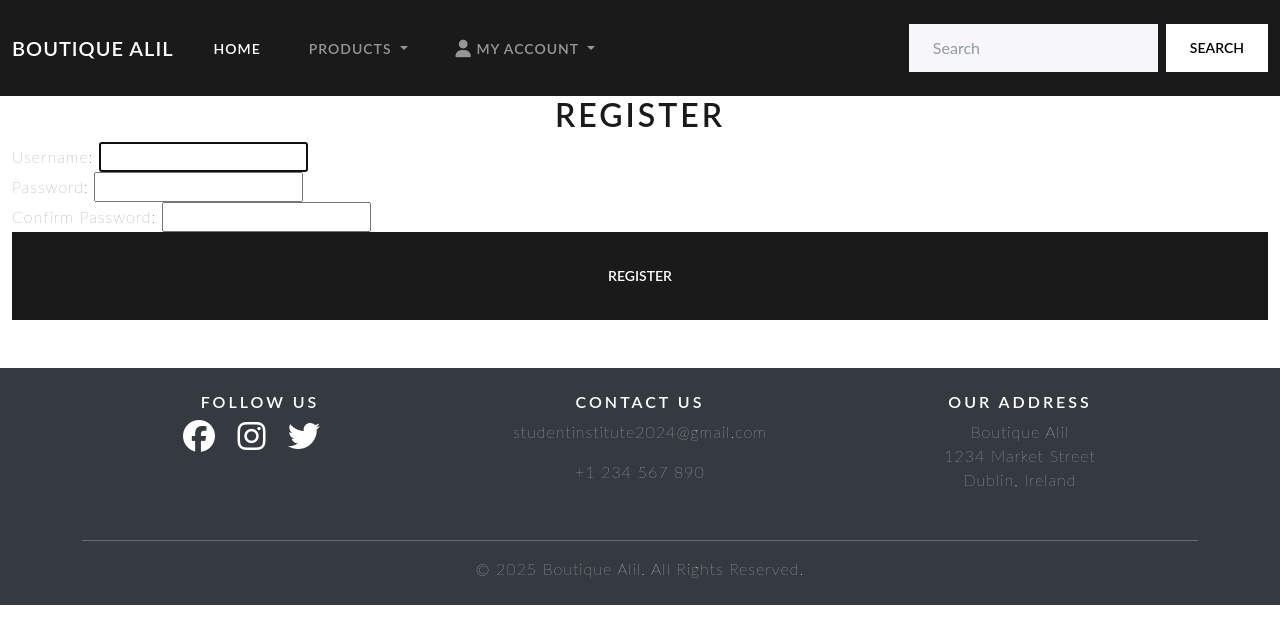
After one commit to BadrAlioui/project, a Django app: page /auth/register/ in a window 1280 px wide. The commit adds this page. Shown: the top 644 px of the page. Run offline with Django 5.2, Linux system fonts and the light colour scheme; some libraries are stand-ins or nearby versions.

Commit message:
Added registration, moved contact.html and fixed css

```diff
--- /dev/null
+++ b/authenticate/forms.py
@@ -0,0 +1,13 @@
+from django.contrib.auth.forms import UserCreationForm
+from django.contrib.auth.models import User
+from django import forms
+
+
+class SignUpForm(UserCreationForm):
+    email = forms.EmailField()
+    first_name = forms.CharField(max_length=150)
+    last_name = forms.CharField(max_length=150)
+
+    class Meta:
+        model = User
+        fields = ('username', 'first_name', 'last_name', 'email', 'password1', 'password2',)
--- a/authenticate/templates/authenticate/authenticate.html
+++ b/authenticate/templates/authenticate/authenticate.html
@@ -1,3 +1,7 @@
-{% extends 'base.html' %} {% block content %}
+{% extends 'base.html' %} {% block content %} {% if user.is_authenticated %}
+<p>First Name:{{user.first_name}} Last Name:{{user.last_name}}</p>
+<p>Username:{{user.username}}</p>
+<p>Email:{{user.email}}</p>
+{% endif %}
 <h1>Welcome to the Authentication Page</h1>
 {% endblock %}
--- /dev/null
+++ b/authenticate/templates/authenticate/register.html
@@ -0,0 +1,29 @@
+{% extends 'base.html' %} {% block content %}
+<div class="login-page mb-5">
+    <h1 class="text-center">Register</h1>
+    <form method="POST" action="{% url 'register' %}">
+        {% csrf_token %} {% if form.errors %}
+        <div class="alert alert-danger">
+            <p>Your form has errors. Please correct them below:</p>
+        </div>
+        {% endif %}
+
+        <div class="form-group">
+            <label for="id_username">Username:</label>
+            {{ form.username }}
+        </div>
+        <div class="form-group">
+            <label for="id_password1">Password:</label>
+            {{ form.password1 }}
+        </div>
+        <div class="form-group">
+            <label for="id_password2">Confirm Password:</label>
+            {{ form.password2 }}
+        </div>
+
+        <button type="submit" class="btn btn-primary btn-lg w-100">
+            Register
+        </button>
+    </form>
+</div>
+{% endblock %}
--- a/authenticate/urls.py
+++ b/authenticate/urls.py
@@ -4,6 +4,8 @@ from . import views
 
 urlpatterns = [
     path('', views.auth_view, name="auth_view" ),
-    path('login/', views.login_user, name = "login")
+    path('login/', views.login_user, name = "login"),
+    path('logout/', views.logout_user, name="logout"),
+    path('register/', views.register_user, name='register')
 
 ]
--- a/authenticate/views.py
+++ b/authenticate/views.py
@@ -1,6 +1,8 @@
 from django.shortcuts import render, redirect
 from django.contrib.auth import authenticate, login, logout
 from django.contrib import messages
+from django.contrib.auth.forms import User
+from .forms import SignUpForm
 
 # Page d'authentification de base
 def auth_view(request):
@@ -28,4 +30,22 @@ def login_user(request):
 def logout_user(request):
     logout(request)
     messages.success(request, "You have successfully logged out.")
-    return redirect('login')
+    return redirect('home')
+
+def register_user(request):
+    if request.method == "POST":
+        form = SignUpForm(request.POST)
+        if form.is_valid():
+            user = form.save()
+            username = form.cleaned_data['username']
+            raw_password = form.cleaned_data['password1']
+            user = authenticate(username=username, password=raw_password)
+            if user is not None:
+                login(request, user)
+                messages.success(request, "Your account has been created successfully!")
+                return redirect('home')
+        else:
+            messages.error(request, "There was an error in your registration. Please try again.")
+    else:
+        form = SignUpForm()
+    return render(request, 'authenticate/register.html', {'form': form})
--- a/home/urls.py
+++ b/home/urls.py
@@ -4,6 +4,7 @@ from . import views
 
 urlpatterns = [
     path('', views.index, name="home" ),
+    path('contact/', views.contact_page, name='contact')
 
 
 ]
--- a/mysite/urls.py
+++ b/mysite/urls.py
@@ -8,7 +8,7 @@ urlpatterns = [
     path('', include('home.urls')),
     path('store/', include('store.urls')),
     path('auth/', include('authenticate.urls')),
-    path('contact/', views.contact, name = 'contact'),
+
 
 
 ]
--- a/static/css/styles.css
+++ b/static/css/styles.css
@@ -26,7 +26,6 @@ body {
     margin: 0;
 }
 
-.login-page label,
 .contact-page form {
     background-color: rgba(255, 255, 255, 0.8);
     padding: 30px;
@@ -41,7 +40,6 @@ body {
     box-sizing: border-box;
 }
 
-.login-page label,
 .contact-page label {
     display: block;
     font-weight: bold;
--- a/templates/base.html
+++ b/templates/base.html
@@ -97,16 +97,17 @@
                                             My Profile
                                         </a>
                                     </li>
+
+                                    {% if user.is_authenticated %}
                                     <li>
-                                        <a class="dropdown-item" href="#">
+                                        <a
+                                            class="dropdown-item"
+                                            href="{% url 'logout' %}"
+                                        >
                                             Logout
                                         </a>
                                     </li>
-                                    <li>
-                                        <a class="dropdown-item" href="#">
-                                            Register
-                                        </a>
-                                    </li>
+                                    {% else %}
                                     <li>
                                         <a
                                             class="dropdown-item"
@@ -115,6 +116,15 @@
                                             Login
                                         </a>
                                     </li>
+                                    <li>
+                                        <a
+                                            class="dropdown-item"
+                                            href="{% url 'register' %}"
+                                        >
+                                            Register
+                                        </a>
+                                    </li>
+                                    {% endif %}
                                 </ul>
                             </li>
                         </ul>
```
Also changed, not shown: home/views.py (+26 -1 lines), mysite/views.py (+0 -29 lines), home/forms.py (line endings or trailing spaces), home/templates/home/contact.html (renamed from templates/contact.html).
